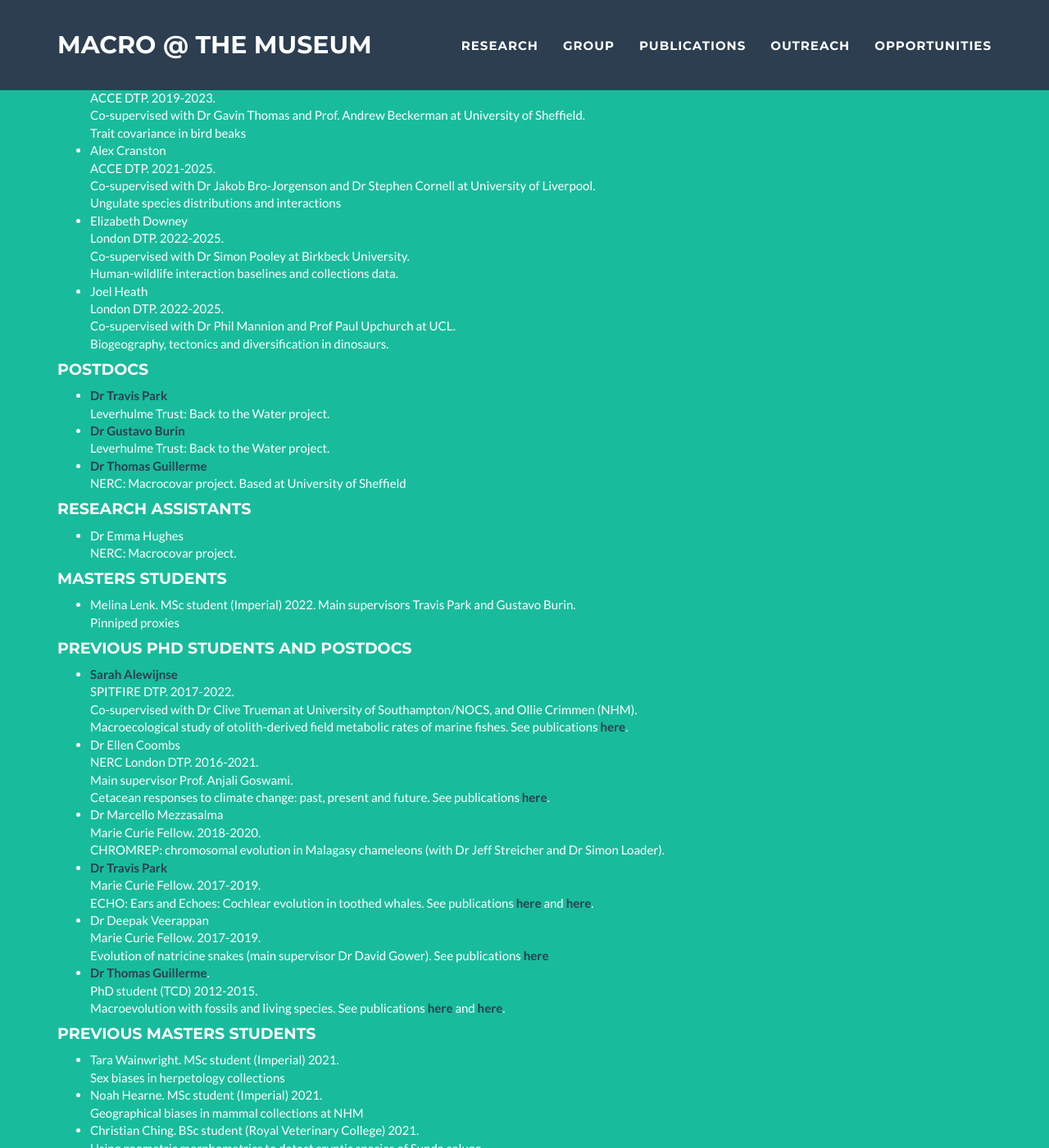
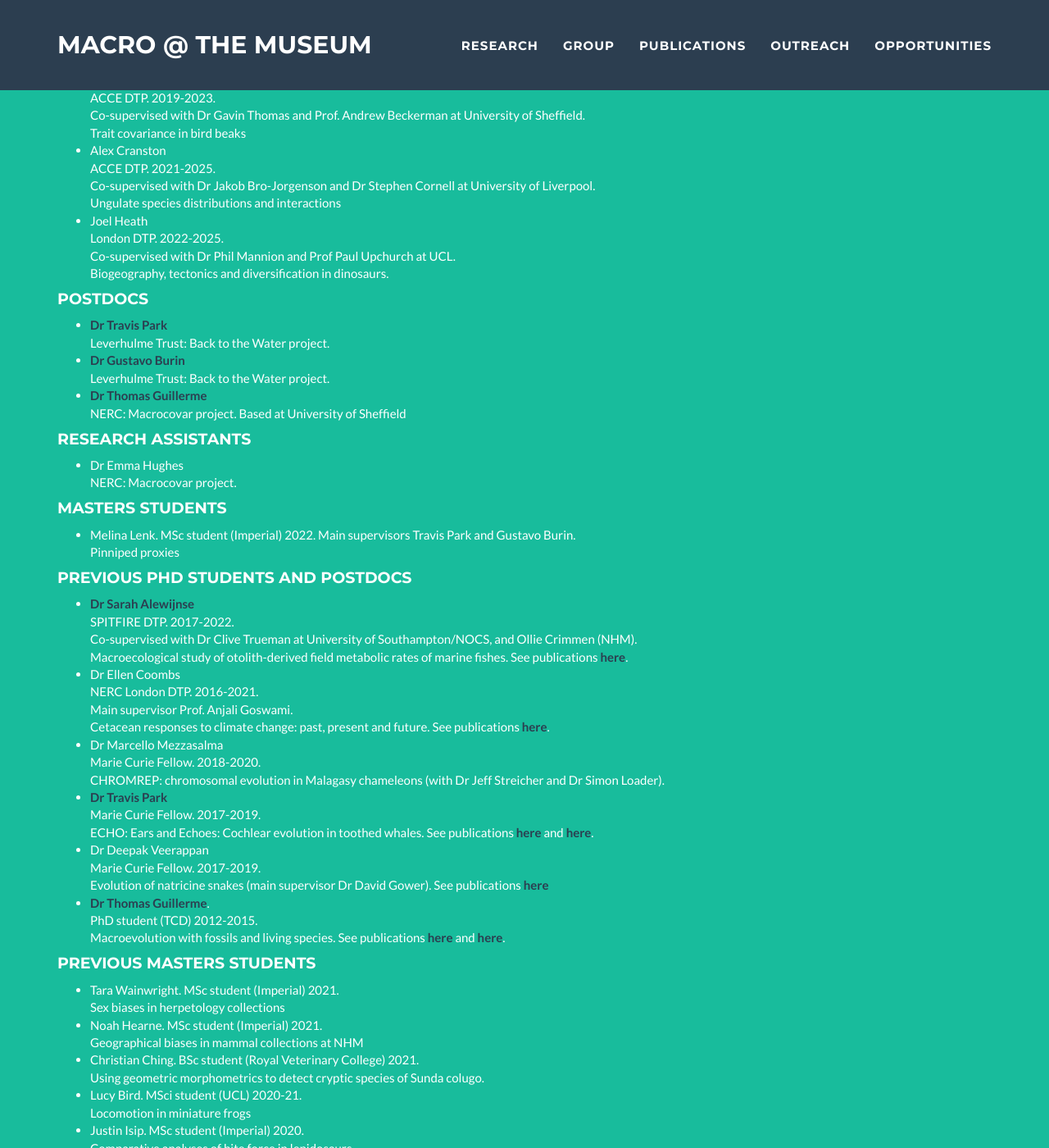
Before and after one commit to nhcooper123/nhcooper123.github.io, a Jekyll site: the page group.html, which Jekyll copies as it is, in a window 1280 px wide and 1400 px high, scrolled down 679 px. Shown: the whole window at 82% size. Built offline with Jekyll 4.4.1, drawn with Linux system fonts in a browser that asks for light colours.

Commit message:
Remove ED

```diff
--- a/group.html
+++ b/group.html
@@ -147,10 +147,6 @@ We have fun and try to make science a nicer place! <br>
         ACCE DTP. 2021-2025.<br>
         Co-supervised with Dr Jakob Bro-Jorgenson and Dr Stephen Cornell at University of Liverpool.<br>
         Ungulate species distributions and interactions</li>
-    <li>Elizabeth Downey<br>
-        London DTP. 2022-2025.<br>
-        Co-supervised with Dr Simon Pooley at Birkbeck University.<br>
-        Human-wildlife interaction baselines and collections data.</li>
     <li>Joel Heath<br>
         London DTP. 2022-2025.<br>
         Co-supervised with Dr Phil Mannion and Prof Paul Upchurch at UCL.<br>
@@ -191,7 +187,7 @@ We have fun and try to make science a nicer place! <br>
 
     <ul>
 
-    <li><a href="https://sarah-alewijnse.squarespace.com/"><strong><font color="2c3e50">Sarah Alewijnse</font></strong></a><br>
+    <li><a href="https://sarah-alewijnse.squarespace.com/"><strong><font color="2c3e50">Dr Sarah Alewijnse</font></strong></a><br>
     SPITFIRE DTP. 2017-2022.<br>
     Co-supervised with Dr Clive Trueman at University of Southampton/NOCS, and Ollie Crimmen (NHM).<br>
     Macroecological study of otolith-derived field metabolic rates of marine fishes.
```
